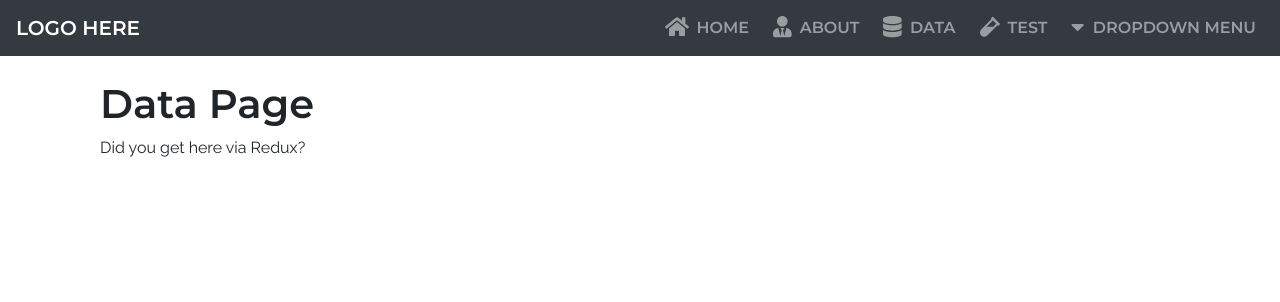
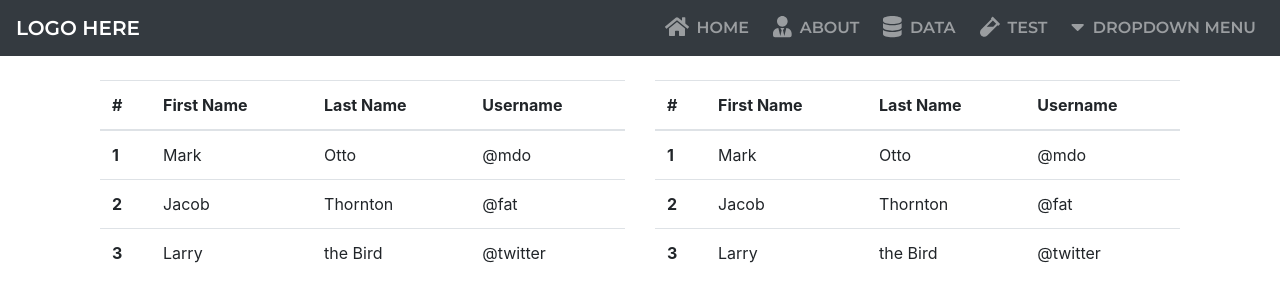
Before and after one commit to bschwartz757/cra-demo, a React (Create React App) app: page /data in a window 1280 px wide. Shown: the top 302 px of the page. Built offline with nearby package versions, Linux system fonts and the light colour scheme.

Commit message:
adds data page rough draft

```diff
--- /dev/null
+++ b/src/Components/Table/TableBody.js
@@ -0,0 +1,26 @@
+import React from 'react';
+
+const TableBody = props => (
+  <tbody>
+    <tr>
+      <th scope="row">1</th>
+      <td>Mark</td>
+      <td>Otto</td>
+      <td>@mdo</td>
+    </tr>
+    <tr>
+      <th scope="row">2</th>
+      <td>Jacob</td>
+      <td>Thornton</td>
+      <td>@fat</td>
+    </tr>
+    <tr>
+      <th scope="row">3</th>
+      <td>Larry</td>
+      <td>the Bird</td>
+      <td>@twitter</td>
+    </tr>
+  </tbody>
+);
+
+export default TableBody;
--- /dev/null
+++ b/src/Components/Table/TableHead.js
@@ -0,0 +1,14 @@
+import React from 'react';
+
+const TableHead = props => (
+  <thead>
+    <tr>
+      <th>#</th>
+      <th>First Name</th>
+      <th>Last Name</th>
+      <th>Username</th>
+    </tr>
+  </thead>
+);
+
+export default TableHead;
--- /dev/null
+++ b/src/Components/Table/index.js
@@ -0,0 +1,18 @@
+import React from 'react';
+import { Table } from 'reactstrap';
+
+import TableBody from './TableBody';
+import TableHead from './TableHead';
+
+const TableComponent = props => {
+  console.log('props: ', props);
+
+  return (
+    <Table responsive>
+      <TableHead />
+      <TableBody />
+    </Table>
+  );
+};
+
+export default TableComponent;
--- a/src/Views/Data.js
+++ b/src/Views/Data.js
@@ -1,10 +1,21 @@
 import React from 'react';
+import { Row, Col } from 'reactstrap';
+
+import TableComponent from '../Components/Table';
+
+import { data1, data2 } from '../data';
 
 const Data = () => (
-  <div>
-    <h1>Data Page</h1>
-    <p>Did you get here via Redux?</p>
-  </div>
+  <section>
+    <Row>
+      <Col xs="6">
+        <TableComponent {...data1} />
+      </Col>
+      <Col xs="6">
+        <TableComponent {...data2} />
+      </Col>
+    </Row>
+  </section>
 );
 
 export default Data;
--- /dev/null
+++ b/src/data/index.js
@@ -0,0 +1,53 @@
+/*****************************************************
+ *   Comment Block
+ *****************************************************/
+// Data for DataPage
+const data1 = {
+  DOCUMENTATION_DATA: {
+    month: '[1, 2, 3, 4 , 5, 6, 7, 8, 9, 10, 11, 12]',
+    score: '[50, 53, 63, 63, 72, 74, 75, 81, 80, 95, 98, 93]'
+  }
+};
+
+const data2 = {
+  CONDITION_DATA: [
+    {
+      CONDITION_NAME: 'Acute blood loss anemia',
+      HISTORIC: '5',
+      CURRENT: '10',
+      CHANGE: '5',
+      CHANGE_ERROR: '4'
+    },
+    {
+      CONDITION_NAME: 'Acute heart failure',
+      HISTORIC: '15',
+      CURRENT: '7',
+      CHANGE: '-8',
+      CHANGE_ERROR: '3'
+    }
+  ]
+};
+
+// Test Questions for TestPage
+const test1 = {
+  question1: {
+    questions: ['Which letter is A?'],
+    options: [['A', 'B', 'C', 'D']],
+    answer: ['A']
+  },
+  question2: {
+    questions: ['Which letter is B?'],
+    options: [['D', 'C', 'A', 'B']],
+    answer: ['B']
+  },
+  question3: {
+    questions: ['Which letter is C?'],
+    options: [['B', 'C', 'D', 'A']],
+    answer: ['C']
+  }
+};
+
+/*****************************************************
+ *   Your Code Below
+ *****************************************************/
+export { data1, data2, test1 };
```
